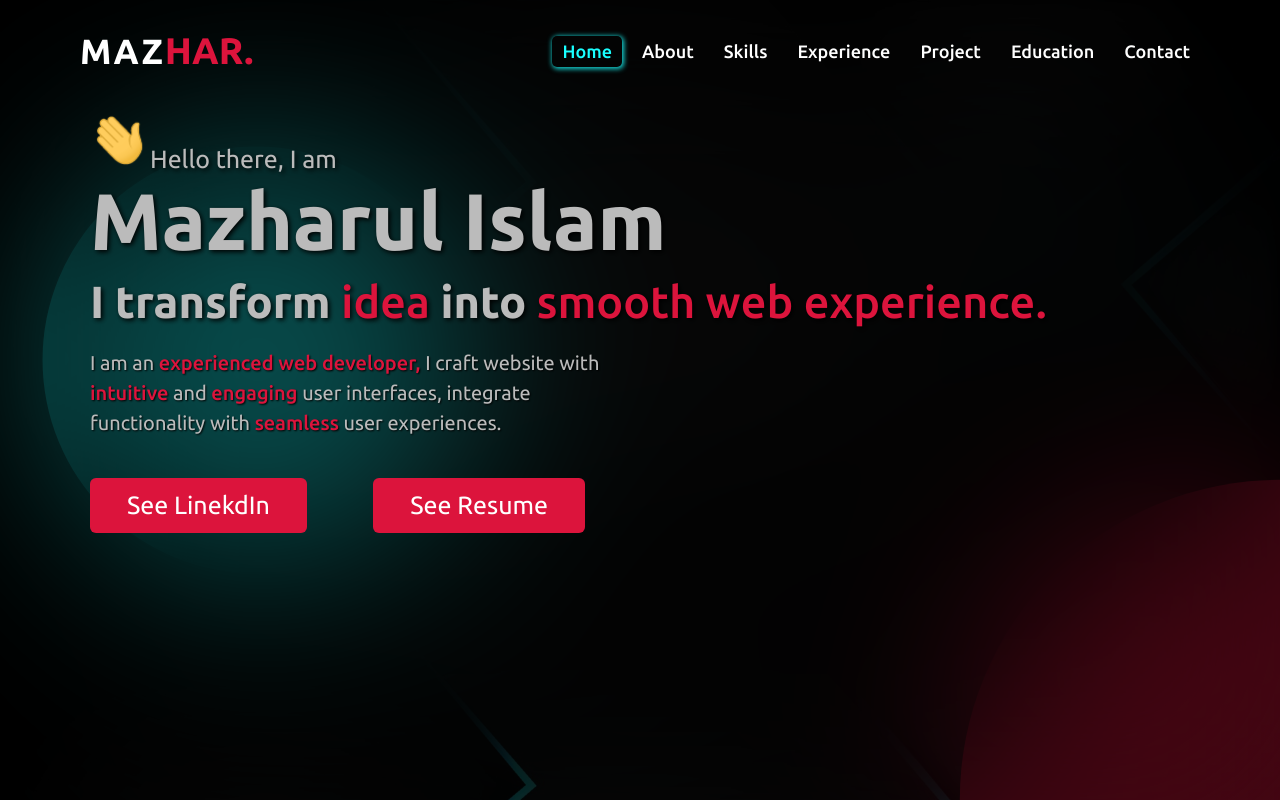
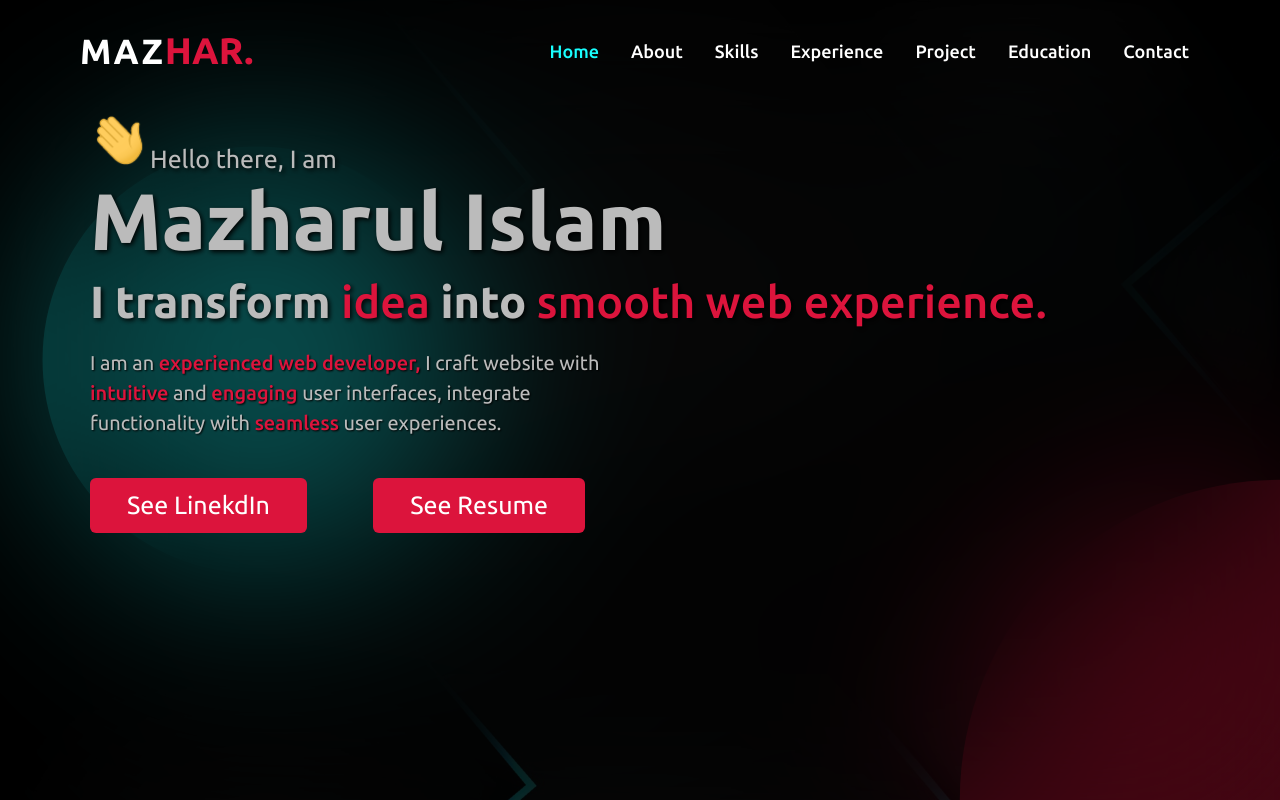
Before and after one commit to Maaazhar/maaazhar.github.io, a React (Vite) app: page / in a window 1280 px wide. In both pictures the pointer is over the link "Home". Shown: the top 800 px of the page. Built offline with nearby package versions, Linux system fonts and the light colour scheme.

Commit message:
updating over all issues-38

```diff
--- a/src/components/Nav/NavBar.css
+++ b/src/components/Nav/NavBar.css
@@ -12,8 +12,8 @@
   padding: 20px 0;
   /* background: #dc143cce;
   backdrop-filter: blur(3px); */
-    background-color: #000000bb;
-    backdrop-filter: blur(10px);
+  background-color: #000000bb;
+  backdrop-filter: blur(10px);
 }
 
 .navbar .max-width {
@@ -49,6 +49,7 @@
   display: block;
   margin-left: 10px;
   padding: 5px 10px;
+  border: 1px solid #19ffff00;
   border-radius: 5px;
   color: #fff;
   font-size: 18px;
@@ -58,13 +59,15 @@
 }
 
 .navbar .menu li a:hover {
-  box-shadow: 1px 1px 5px 1px #19ffffd4;
+  animation: SkillButtonRipple 1s infinite linear;
+  /* box-shadow: 1px 1px 5px 1px #19ffffd4; */
 }
-
 
 .navbar .menu li .activeNav {
   color: #19ffff;
   box-shadow: 1px 1px 5px 1px #19ffffd4;
+  /* box-shadow: 1px 1px 5px #19ffffd4, 1.5px 1.5px 10px #19ffffd4; */
+
   transition: all 0.5s ease-in-out;
 }
 
@@ -76,13 +79,11 @@
   box-shadow: 1px 1px 5px 1px #0000009d;
 }
 
-
 .navbar.sticky .menu li .activeNav {
   color: #000;
   box-shadow: 1px 1px 5px 1px #000000;
   transition: all 0.5s ease-in-out;
 } */
-
 
 /* menu btn styling */
 .menu-btn {
```
